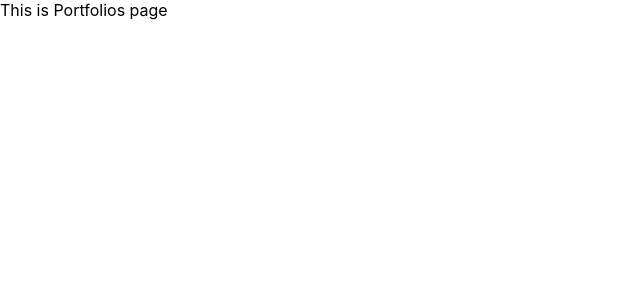
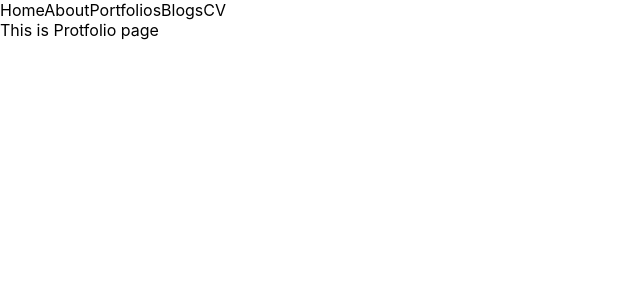
Before and after one commit to nonusae/natthakit-dev, a Next.js app: page /portfolios in a window 1280 px wide. Shown: the top 300 px of the page, without its empty margins (0-640 px from the left). Built offline with nearby package versions, Linux system fonts and the light colour scheme.

Commit message:
Add base layout and untilize it

```diff
--- /dev/null
+++ b/components/layouts/BaseLayout.js
@@ -0,0 +1,13 @@
+import Header from '../shared/Header'
+
+const BaseLayout = (props) => {
+  return (
+    <>
+      <Header />
+      {props.children}
+    </>
+  )
+}
+
+
+export default BaseLayout
--- a/pages/portfolios.js
+++ b/pages/portfolios.js
@@ -1,11 +1,14 @@
 import React from 'react'
+import BaseLayout from '../components/layouts/BaseLayout'
 
 class Portfolios extends React.Component {
   render() {
     return (
-      <div>
-        This is Portfolios page
-      </div>
+      <BaseLayout>
+        <div>
+          This is Protfolio page
+        </div>
+      </BaseLayout>
     )
   }
 }
```
Also changed, not shown: pages/about.js (+6 -4 lines), pages/blogs.js (+6 -4 lines), pages/cv.js (+6 -4 lines), pages/index.js (+6 -5 lines).
